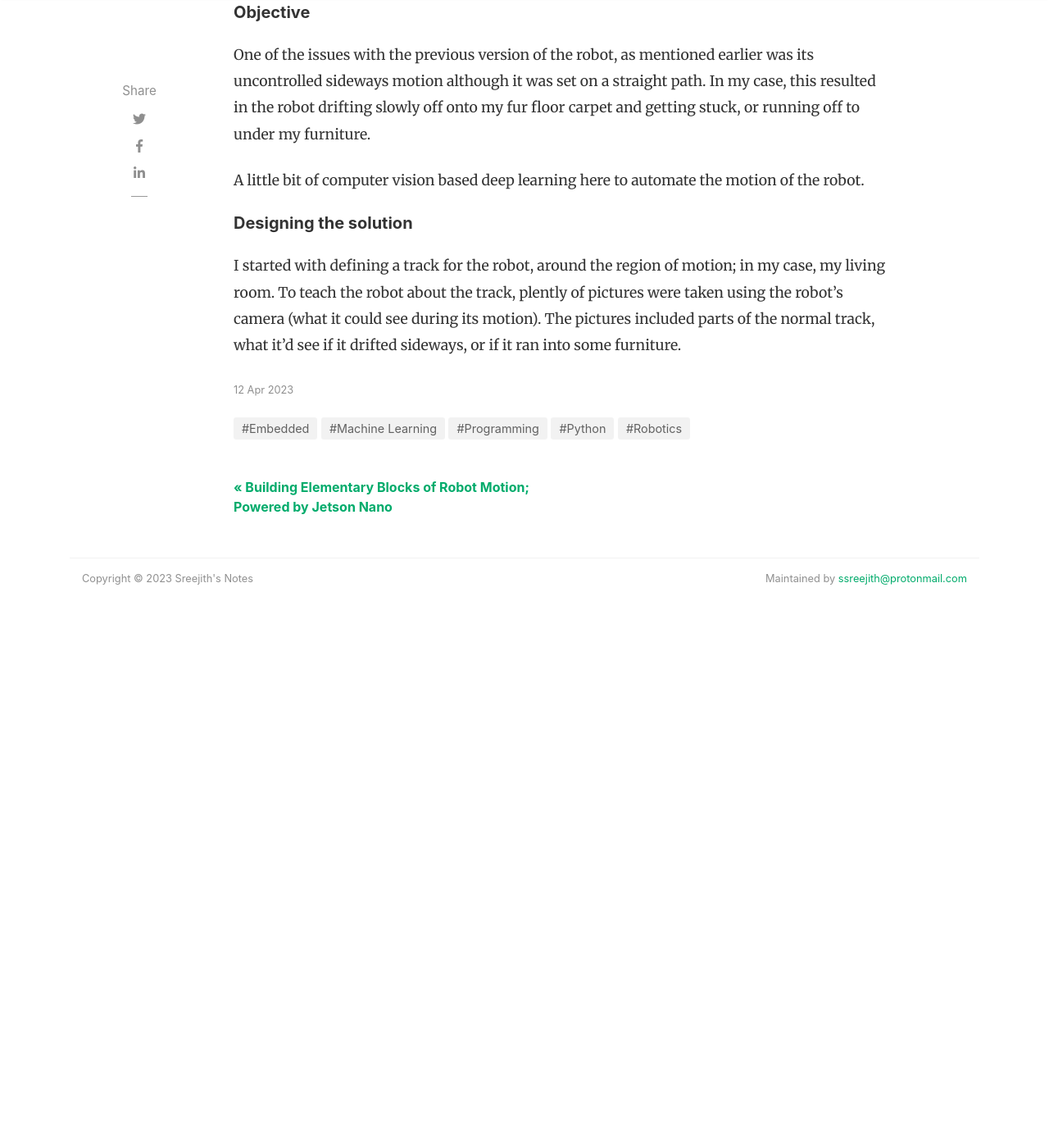
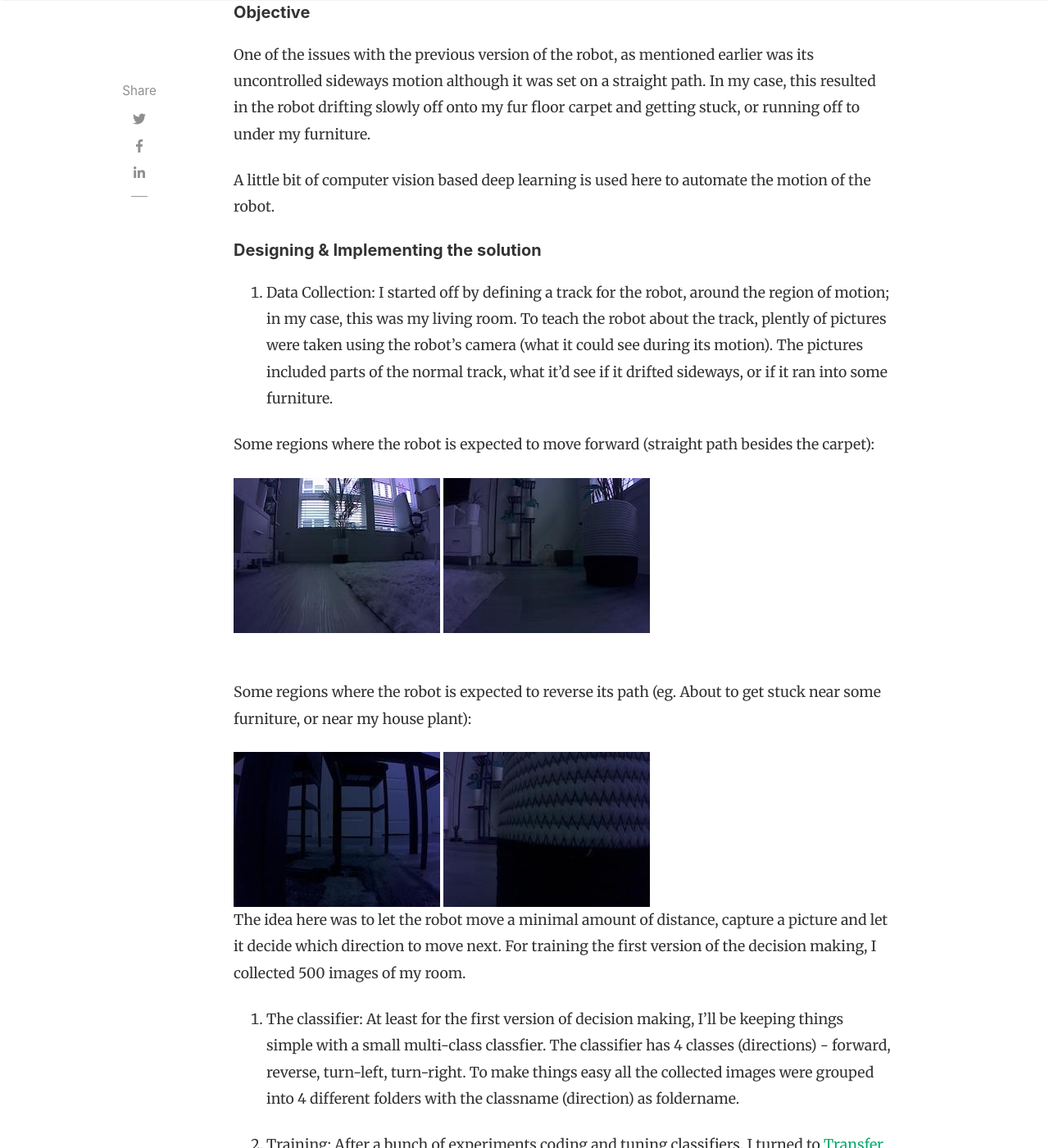
Before and after one commit to darthMaulJr/darthmauljr.github.io, a Jekyll site: the page built from _posts/2023-04-12-Learning-an-environment.md, in a window 1280 px wide and 1400 px high, scrolled down 1537 px. Shown: the whole window at 82% size. Built offline with Jekyll 4.4.1, drawn with Linux system fonts in a browser that asks for light colours; nearby versions of some CDN libraries; comment, search, counter and statistics services are not loaded; before the commit the page ends 2342 px from its top, so only the background shows below that; some of the changed text lies outside the part shown.

Commit message:
update posts

```diff
--- a/_posts/2023-04-12-Learning-an-environment.md
+++ b/_posts/2023-04-12-Learning-an-environment.md
@@ -29,8 +29,33 @@ For the wifi module, <a href="https://www.amazon.com/gp/product/B07SM4SPLV">this
 
 One of the issues with the previous version of the robot, as mentioned earlier was its uncontrolled sideways motion although it was set on a straight path. In my case, this resulted in the robot drifting slowly off onto my fur floor carpet and getting stuck, or running off to under my furniture.
 
-A little bit of computer vision based deep learning here to automate the motion of the robot.
+A little bit of computer vision based deep learning is used here to automate the motion of the robot.
 
-##### Designing the solution
+##### Designing & Implementing the solution
 
-I started with defining a track for the robot, around the region of motion; in my case, my living room. To teach the robot about the track, plently of pictures were taken using the robot's camera (what it could see during its motion). The pictures included parts of the normal track, what it'd see if it drifted sideways, or if it ran into some furniture.
+1. Data Collection: I started off by defining a track for the robot, around the region of motion; in my case, this was my living room. To teach the robot about the track, plently of pictures were taken using the robot's camera (what it could see during its motion). The pictures included parts of the normal track, what it'd see if it drifted sideways, or if it ran into some furniture.
+
+Some regions where the robot is expected to move forward (straight path besides the carpet):
+
+<div align="left">
+  <img src="../assets/images/room1.jpeg"/>
+  <img src="../assets/images/room2.jpeg"/>
+</div>
+
+<br/>
+
+Some regions where the robot is expected to reverse its path (eg. About to get stuck near some furniture, or near my house plant):
+
+<div align="left">
+  <img src="../assets/images/room3.jpeg"/>
+  <img src="../assets/images/room4.jpeg"/>
+</div>
+
+The idea here was to let the robot move a minimal amount of distance, capture a picture and let it decide which direction to move next. For training the first version of the decision making, I collected 500 images of my room.
+
+2. The classifier: At least for the first version of decision making, I'll be keeping things simple with a small multi-class classfier. The classifier has 4 classes (directions) - forward, reverse, turn-left, turn-right. To make things easy all the collected images were grouped into 4 different folders with the classname (direction) as foldername.
+
+3. Training: After a bunch of experiments coding and tuning classifiers, I turned to <a href="https://en.wikipedia.org/wiki/Transfer_learning">Transfer learning</a>. Using PyTorch framework, I loaded AlexNet and changed the fully connected layer to return the number of classes (4) in this use case.
+<br/>. The training code can be found <a href="https://github.com/srjit/jetson-scripts/blob/main/01%20Environment/train-decision-making.ipynb">here</a>. The model reaches 99% accuracy in about 50 epochs. I wasn't getting decent enough accuracy during early experiments. To check if I was losing accuracy for a specific class, I had the class level error rates printed out for each epoch. The best model was saved during training as `best_model_tank_v1.pth`.
+
+4. Coding the <b>Next-Step Decision Maker</b>:
```
Also changed, not shown: _posts/2018-01-11-quick-start-guide.md (+1 -1 lines), 2 other files.
